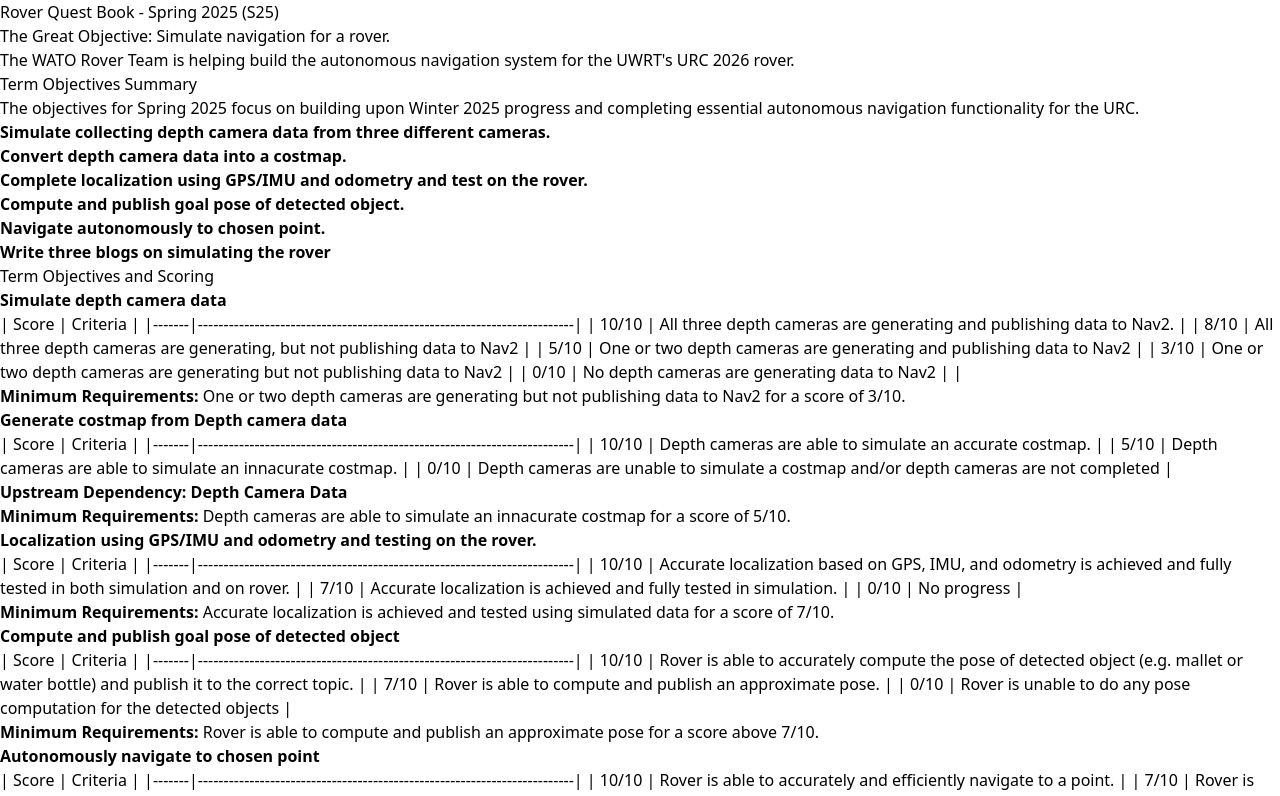
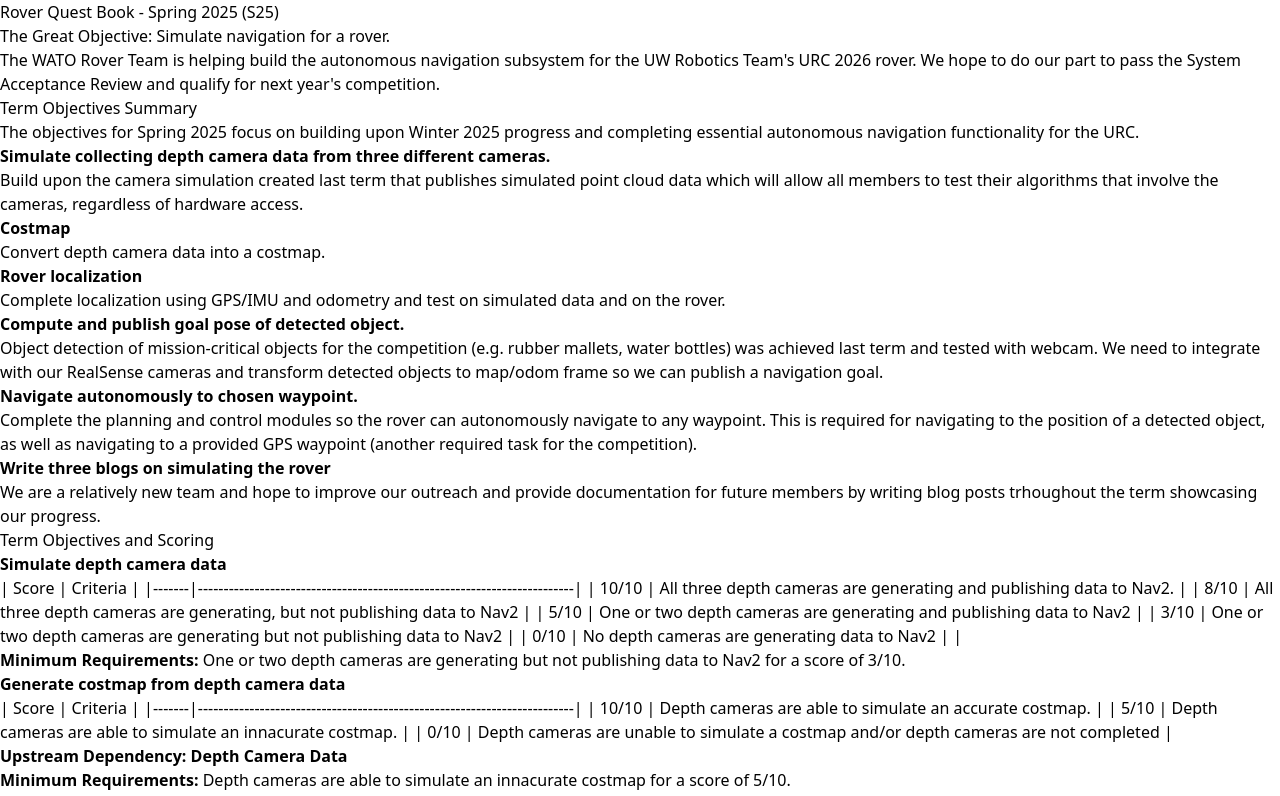
Before and after one commit to WATonomous/wato_wiki, a Next.js app: page /quest_books/s25_rover_quests in a window 1280 px wide. Shown: the top 796 px of the page. Built offline with nearby package versions, Linux system fonts and the light colour scheme.

Commit message:
Update s25_rover_quests.mdx

```diff
--- a/pages/quest_books/s25_rover_quests.mdx
+++ b/pages/quest_books/s25_rover_quests.mdx
@@ -2,18 +2,24 @@
 
 ## The Great Objective: Simulate navigation for a rover.
 
-The WATO Rover Team is helping build the autonomous navigation system for the UWRT's [URC 2026](https://urc.marssociety.org/home/requirements-guidelines) rover.
+The WATO Rover Team is helping build the autonomous navigation subsystem for the [UW Robotics Team](https://github.com/uwrobotics)'s [URC 2026](https://urc.marssociety.org/home/requirements-guidelines) rover. We hope to do our part to pass the [System Acceptance Review](https://urc.marssociety.org/home/requirements-guidelines/system-acceptance-review) and qualify for next year's competition.
 
 ## Term Objectives Summary
 
 The objectives for Spring 2025 focus on building upon [Winter 2025](https://wiki.watonomous.ca/quest_books/archive/w25_rover_quests/) progress and completing essential autonomous navigation functionality for the URC.
 
 1. **Simulate collecting depth camera data from three different cameras.**
-1. **Convert depth camera data into a costmap.**
-1. **Complete localization using GPS/IMU and odometry and test on the rover.**
-1. **Compute and publish goal pose of detected object.**
-1. **Navigate autonomously to chosen point.**
-1. **Write three blogs on simulating the rover**
+- Build upon the camera simulation created last term that publishes simulated point cloud data which will allow all members to test their algorithms that involve the cameras, regardless of hardware access.
+2. **Costmap**
+- Convert depth camera data into a costmap.
+3. **Rover localization**
+- Complete localization using GPS/IMU and odometry and test on simulated data and on the rover.
+4. **Compute and publish goal pose of detected object.**
+- Object detection of mission-critical objects for the competition (e.g. rubber mallets, water bottles) was achieved last term and tested with webcam. We need to integrate with our RealSense cameras and transform detected objects to map/odom frame so we can publish a navigation goal.
+5. **Navigate autonomously to chosen waypoint.**
+- Complete the planning and control modules so the rover can autonomously navigate to any waypoint. This is required for navigating to the position of a detected object, as well as navigating to a provided GPS waypoint (another required task for the competition).
+6. **Write three blogs on simulating the rover**
+- We are a relatively new team and hope to improve our outreach and provide documentation for future members by writing blog posts trhoughout the term showcasing our progress.
 
 ### Term Objectives and Scoring
 
@@ -29,7 +35,7 @@ The objectives for Spring 2025 focus on building upon [Winter 2025](https://wiki
 
 **Minimum Requirements:**  One or two depth cameras are generating but not publishing data to Nav2 for a score of 3/10.
 
-2. **Generate costmap from Depth camera data**
+2. **Generate costmap from depth camera data**
 
 | Score | Criteria                                                                 |
 |-------|-------------------------------------------------------------------------|
@@ -41,12 +47,13 @@ The objectives for Spring 2025 focus on building upon [Winter 2025](https://wiki
 
 **Minimum Requirements:** Depth cameras are able to simulate an innacurate costmap for a score of 5/10.
 
-3. **Localization using GPS/IMU and odometry and testing on the rover.**
+3. **Rover localization**
 
 | Score | Criteria                                                                 |
 |-------|-------------------------------------------------------------------------|
 | 10/10 | Accurate localization based on GPS, IMU, and odometry is achieved and fully tested in both simulation and on rover. |
 | 7/10  | Accurate localization is achieved and fully tested in simulation. |
+| 5/10  | Inaccurate localization and/or partial testing in simulation. |
 | 0/10  | No progress |
 
 **Minimum Requirements:** Accurate localization is achieved and tested using simulated data for a score of 7/10.
@@ -56,9 +63,9 @@ The objectives for Spring 2025 focus on building upon [Winter 2025](https://wiki
 
 | Score | Criteria                                                                 |
 |-------|-------------------------------------------------------------------------|
-| 10/10 | Rover is able to accurately compute the pose of detected object (e.g. mallet or water bottle) and publish it to the correct topic. |
+| 10/10 | Rover is able to accurately compute the pose of detected object (e.g. mallet or water bottle) and publish goal to the correct topic. |
 | 7/10  | Rover is able to compute and publish an approximate pose. |
-| 0/10  | Rover is unable to do any pose computation for the detected objects |
+| 0/10  | Rover is unable to do any pose computation for the detected objects. |
 
 **Minimum Requirements:** Rover is able to compute and publish an approximate pose for a score above 7/10.
 
@@ -91,8 +98,8 @@ The objectives for Spring 2025 focus on building upon [Winter 2025](https://wiki
 | Quest Name | Description | Due Date | Score |
 |--------------------------------------------|------------------------------------------------------------------------------------------------------|-------------|--------|
 | Depth Camera Simulation | Simulate collecting depth camera data from three different cameras and publish to Nav2. |May 23|  |
-| Costmap Generation | Convert depth camera data into a costmap for navigation using Nav2. |May 30|  |
+| Costmap Generation | Convert depth camera data into a costmap for navigation using Nav2. |June 13|  |
 | Localization | Complete localization using GPS/IMU and odometry and testing on the rover. |June 13|  |
 | Goal Pose Generation | Compute and publish goal poses of detected objects we need to navigate to. |June 20|  |
-| Autonomous Navigation | Navigate the rover autonomously and efficiently to a chosen point using the generated costmap. |June 27| |
-| Blog Posts | Write at least three blogs on simulating the rover in autonomy software and lessons learned. |August 14| |
+| Autonomous Navigation (Planning and Control)| Navigate the rover autonomously and efficiently to a chosen point using the generated costmap. |July 11| |
+| Blog Posts | Write at least three blogs on simulating the rover in autonomy software and lessons learned. |August 11| |
```
